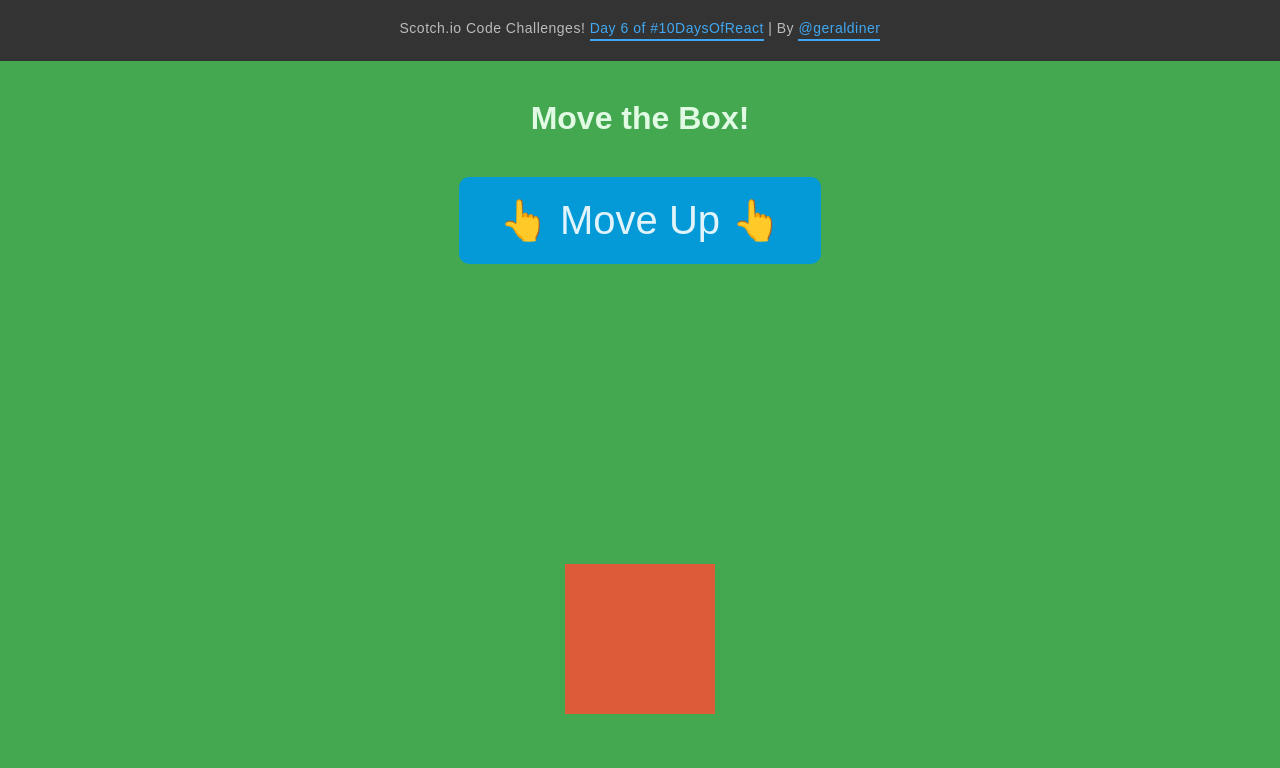
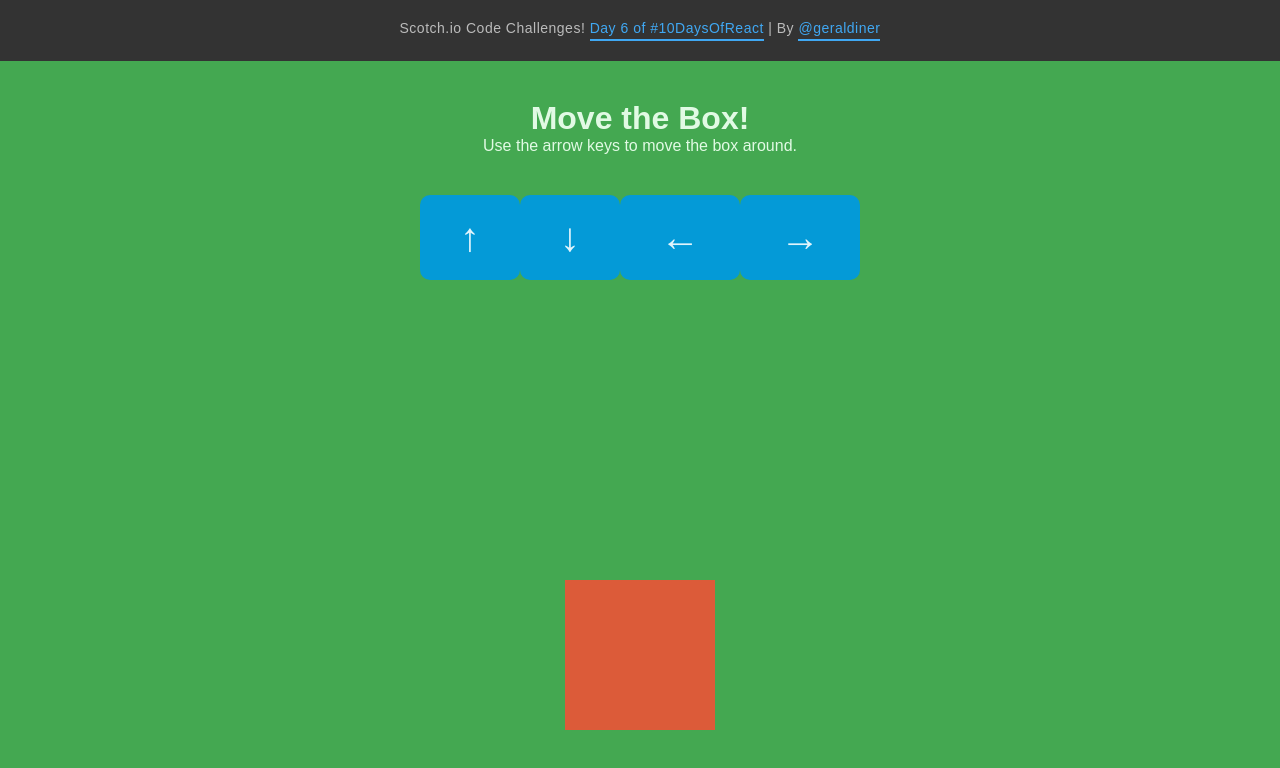
Before and after one commit to geraldiner/scotchio-react-challenges, a React app in the folder challenge-6-move-box/: page / in a window 1280 px wide. Built offline with nearby package versions, Linux system fonts and the light colour scheme.

Commit message:
finish challenge 6

```diff
--- a/challenge-6-move-box/public/index.html
+++ b/challenge-6-move-box/public/index.html
@@ -4,23 +4,7 @@
 <head>
 	<meta charset="utf-8">
 	<meta name="viewport" content="width=device-width, initial-scale=1, shrink-to-fit=no">
-	<meta name="theme-color" content="#000000">
-	<!--
-      manifest.json provides metadata used when your web app is added to the
-      homescreen on Android. See https://developers.google.com/web/fundamentals/engage-and-retain/web-app-manifest/
-    -->
-	<link rel="manifest" href="%PUBLIC_URL%/manifest.json">
-	<link rel="shortcut icon" href="%PUBLIC_URL%/favicon.ico">
-	<!--
-      Notice the use of %PUBLIC_URL% in the tags above.
-      It will be replaced with the URL of the `public` folder during the build.
-      Only files inside the `public` folder can be referenced from the HTML.
-
-      Unlike "/favicon.ico" or "favicon.ico", "%PUBLIC_URL%/favicon.ico" will
-      work correctly both with client-side routing and a non-root public URL.
-      Learn how to configure a non-root public URL by running `npm run build`.
-    -->
-	<title>React App</title>
+	<title>Challenge 06: Move Box</title>
 </head>
 
 <body>
--- a/challenge-6-move-box/src/ScotchInfoBar.js
+++ b/challenge-6-move-box/src/ScotchInfoBar.js
@@ -1,42 +1,42 @@
-import React from 'react';
+import React from "react";
 
 export default function ScotchInfoBar() {
   return (
     <div
       style={{
-        position: 'fixed',
-        top: '0',
-        left: '0',
-        right: '0',
-        fontSize: '14px',
-        padding: '20px 10px',
-        background: '#333',
-        color: '#bbb',
-        letterSpacing: '0.5px'
+        position: "fixed",
+        top: "0",
+        left: "0",
+        right: "0",
+        fontSize: "14px",
+        padding: "20px 10px",
+        background: "#333",
+        color: "#bbb",
+        letterSpacing: "0.5px",
       }}
     >
-      Scotch.io Code Challenges!{' '}
+      Scotch.io Code Challenges!{" "}
       <a
-        href=""
+        href="https://scotch.io/courses/10-react-challenges-beginner/dom-movement-with-events"
         style={{
-          color: '#40A8F3',
-          textDecoration: 'none',
-          display: 'inline-block',
-          padding: '0 0 3px',
-          borderBottom: '2px solid #40A8F3'
+          color: "#40A8F3",
+          textDecoration: "none",
+          display: "inline-block",
+          padding: "0 0 3px",
+          borderBottom: "2px solid #40A8F3",
         }}
       >
         Day 6 of #10DaysOfReact
-      </a>
-      {' '}|{' '}
-      By <a
+      </a>{" "}
+      | By{" "}
+      <a
         href="https://github.com/geraldiner"
         style={{
-          color: '#40A8F3',
-          textDecoration: 'none',
-          display: 'inline-block',
-          padding: '0 0 3px',
-          borderBottom: '2px solid #40A8F3'
+          color: "#40A8F3",
+          textDecoration: "none",
+          display: "inline-block",
+          padding: "0 0 3px",
+          borderBottom: "2px solid #40A8F3",
         }}
       >
         @geraldiner
--- a/challenge-6-move-box/src/index.js
+++ b/challenge-6-move-box/src/index.js
@@ -1,23 +1,61 @@
-import React from 'react';
-import ReactDOM from 'react-dom';
-import ScotchInfoBar from './ScotchInfoBar';
-import './styles.css';
+import React, { useState } from "react";
+import ReactDOM from "react-dom";
+import ScotchInfoBar from "./ScotchInfoBar";
+import "./styles.css";
 
 function App() {
+  const [offsetY, setOffsetY] = useState(300);
+  const [offsetX, setOffsetX] = useState(0);
+
+  function moveBox(dir) {
+    switch (dir) {
+      case "left":
+        setOffsetX(offsetX - 50);
+        break;
+      case "up":
+        setOffsetY(offsetY - 50);
+        break;
+      case "right":
+        setOffsetX(offsetX + 50);
+        break;
+      case "down":
+        setOffsetY(offsetY + 50);
+        break;
+      default:
+        return;
+    }
+  }
+
   return (
     <div className="App">
       <h1>Move the Box!</h1>
+      <p>Use the arrow keys to move the box around.</p>
 
-      {/* handle the click event on this button */}
-      <button>👆 Move Up 👆</button>
+      <button type="button" onClick={() => moveBox("up")}>
+        ↑
+      </button>
+      <button type="button" onClick={() => moveBox("down")}>
+        ↓
+      </button>
+      <button type="button" onClick={() => moveBox("left")}>
+        ←
+      </button>
+      <button type="button" onClick={() => moveBox("right")}>
+        →
+      </button>
 
       {/* move this box using inline styles */}
-      <div className="box" style={{}} />
+      <div
+        className="box"
+        style={{
+          transform: `translate(${offsetX}px, ${offsetY}px)`,
+        }}
+      />
 
       <ScotchInfoBar />
     </div>
   );
 }
 
-const rootElement = document.getElementById('root');
+const rootElement = document.getElementById("root");
 ReactDOM.render(<App />, rootElement);
```
Also changed, not shown: challenge-6-move-box/build/asset-manifest.json (added), challenge-6-move-box/build/index.html, challenge-6-move-box/build/service-worker.js, 10 other files.
